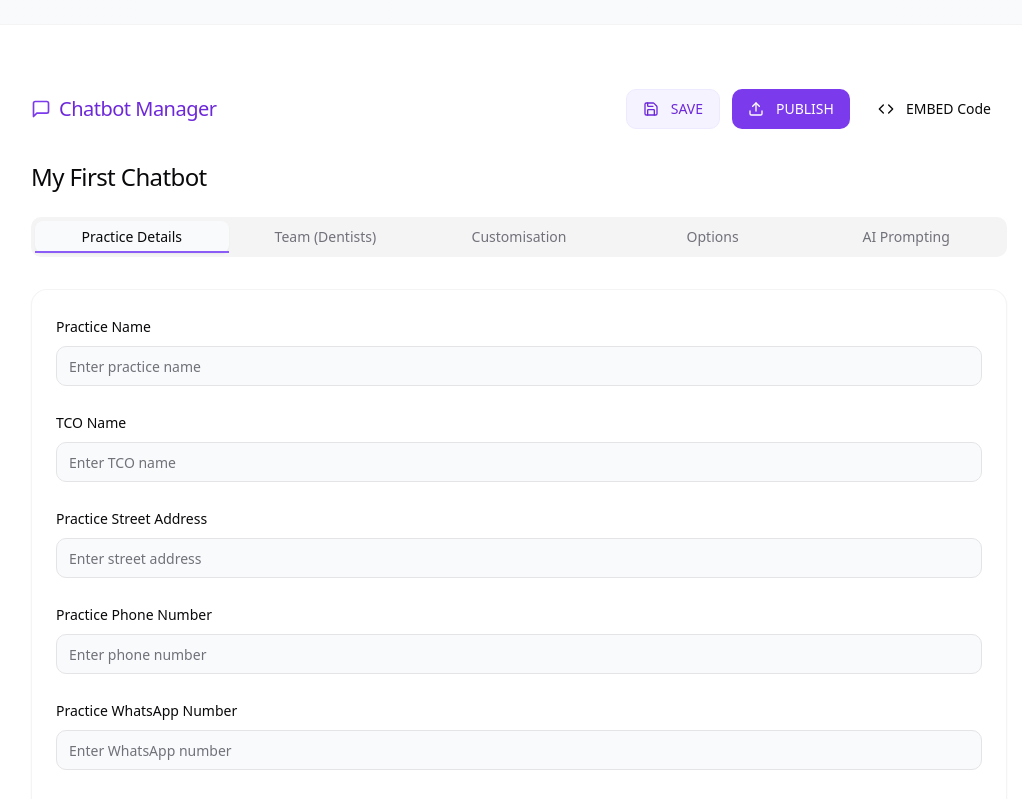
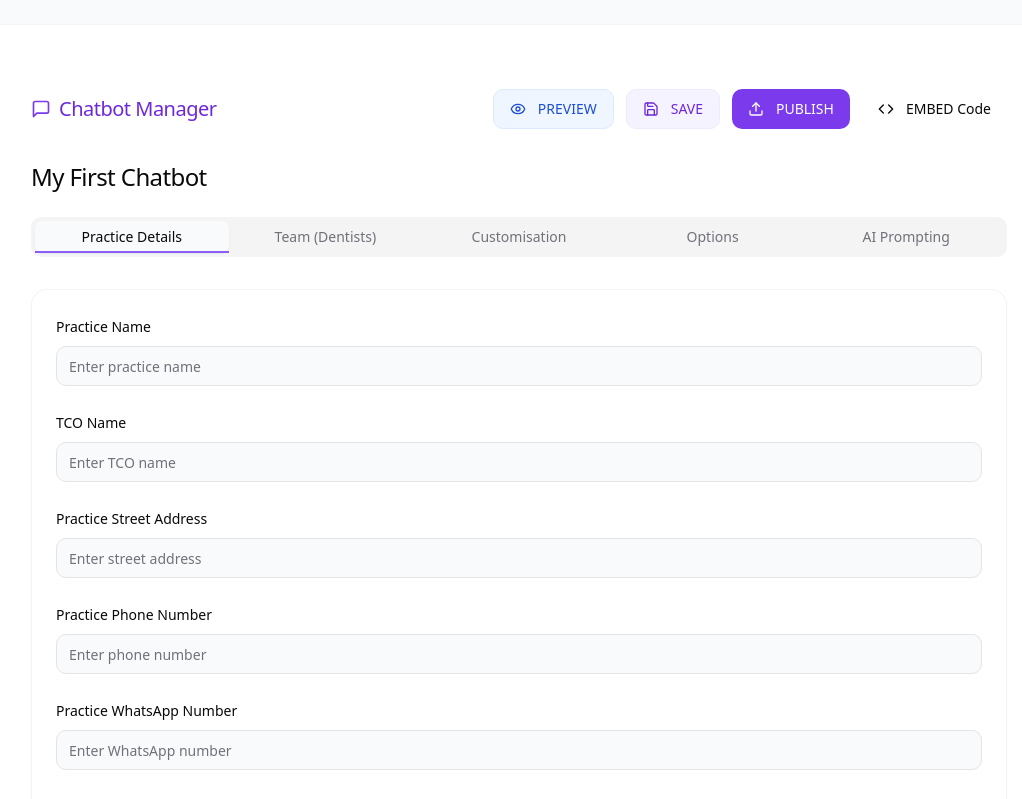
Before and after one commit to mintlandingpages/convo-builder-nexus, a React (Vite) app: page / in a window 1280 px wide. Shown: the top 799 px of the page, without its empty margins (121-1143 px from the left). Built offline with nearby package versions, Linux system fonts and the light colour scheme.

Commit message:
Add preview button
Add a preview button to the ChatbotHeader component.

```diff
--- a/src/components/chatbot/ChatbotBuilder.tsx
+++ b/src/components/chatbot/ChatbotBuilder.tsx
@@ -25,12 +25,19 @@ const ChatbotBuilder: React.FC = () => {
     });
   };
 
+  const handlePreview = () => {
+    toast.success('Opening chatbot preview', {
+      description: 'Previewing your chatbot configuration'
+    });
+  };
+
   return (
     <div className="max-w-5xl mx-auto py-8 px-6">
       <ChatbotHeader
         onSave={handleSave}
         onPublish={handlePublish}
         onEmbed={handleEmbed}
+        onPreview={handlePreview}
       />
       <ChatbotTabs
         chatbotName={chatbotName}
--- a/src/components/chatbot/ChatbotHeader.tsx
+++ b/src/components/chatbot/ChatbotHeader.tsx
@@ -1,18 +1,20 @@
 
 import React from 'react';
 import { Button } from '@/components/ui/button';
-import { MessageSquare, Save, Upload, Code } from 'lucide-react';
+import { MessageSquare, Save, Upload, Code, Eye } from 'lucide-react';
 
 interface ChatbotHeaderProps {
   onSave: () => void;
   onPublish: () => void;
   onEmbed: () => void;
+  onPreview: () => void;
 }
 
 const ChatbotHeader: React.FC<ChatbotHeaderProps> = ({
   onSave,
   onPublish,
-  onEmbed
+  onEmbed,
+  onPreview
 }) => {
   return (
     <div className="flex items-center justify-between w-full mb-8 animate-fade-in">
@@ -21,6 +23,14 @@ const ChatbotHeader: React.FC<ChatbotHeaderProps> = ({
         <h1 className="text-xl font-medium text-purple-700">Chatbot Manager</h1>
       </div>
       <div className="flex items-center gap-3">
+        <Button
+          onClick={onPreview}
+          variant="outline"
+          className="button-premium bg-blue-50 text-blue-700 hover:bg-blue-100 border-blue-100"
+        >
+          <Eye className="w-4 h-4 mr-1" />
+          PREVIEW
+        </Button>
         <Button
           onClick={onSave}
           variant="outline"
```
